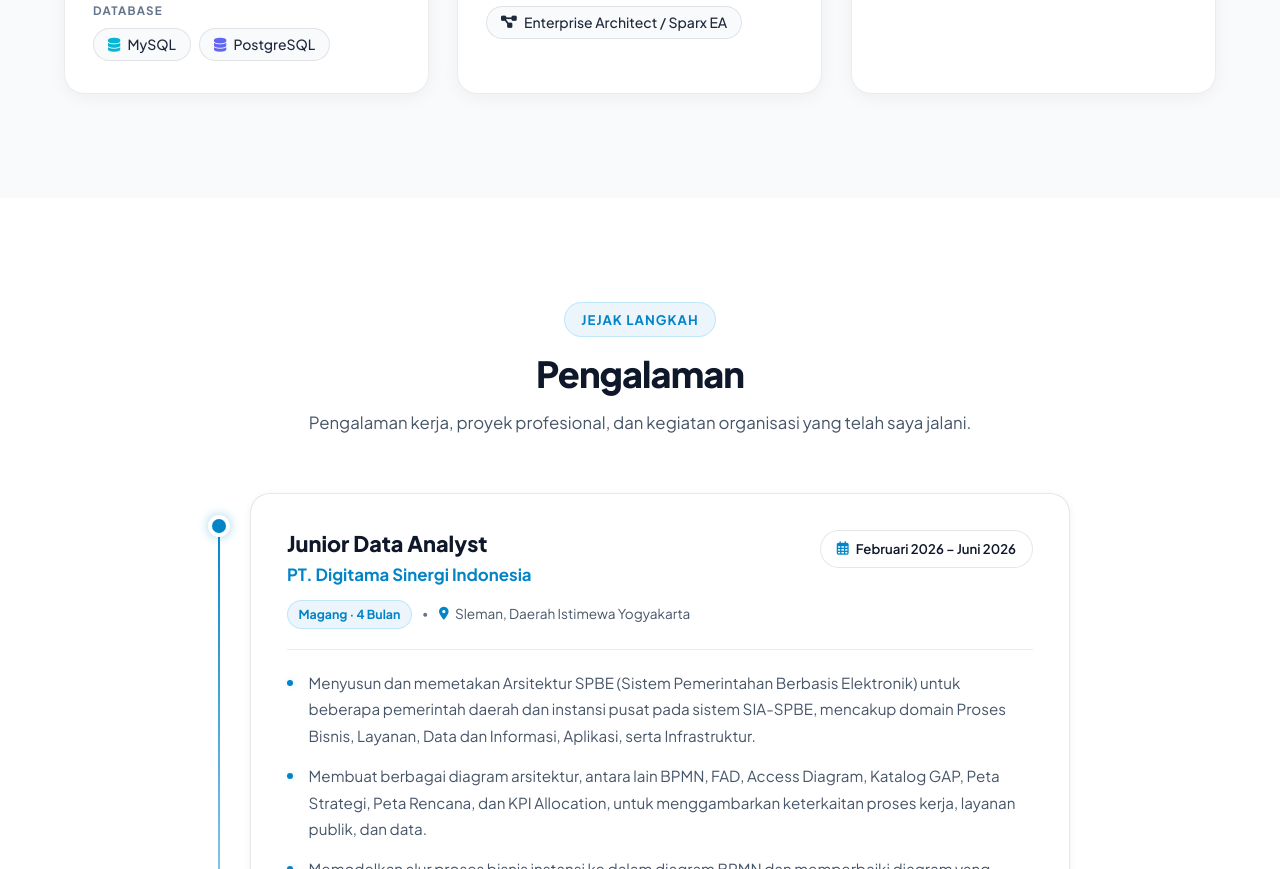
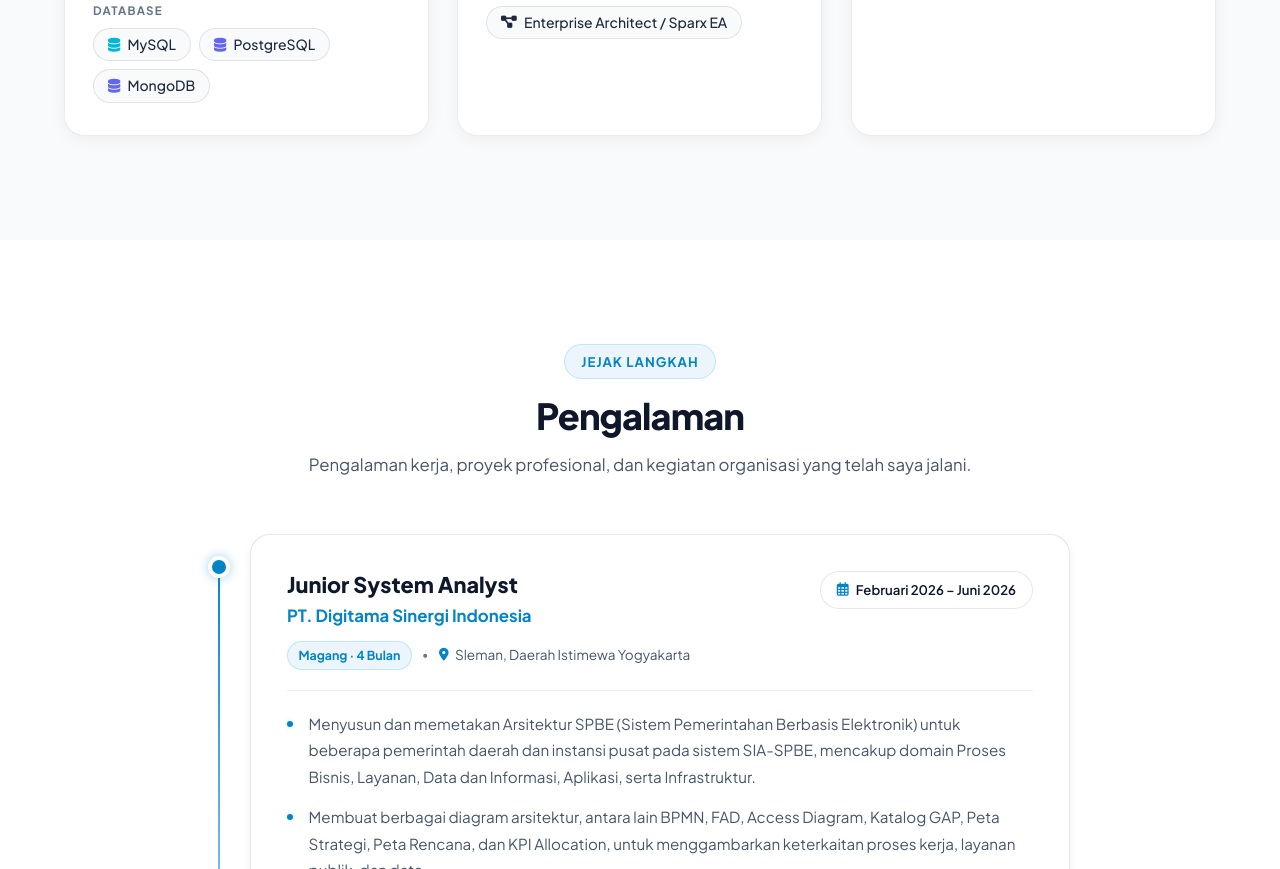
Before and after one commit to rayshaayunda00/portofolioraysha, a plain HTML site: page index.html in a window 1280 px wide. Shown: the part 2228-3097 px from the top of the page. Drawn offline with nearby package versions, Linux system fonts and the light colour scheme; animation ran at ten frames a second; a web font is replaced by a local one.

Commit message:
perbaiki

```diff
--- a/index.html
+++ b/index.html
@@ -275,6 +275,7 @@
                 <div class="skills-chips">
                   <span class="skill-chip"><i class="fas fa-database text-database" aria-hidden="true"></i> MySQL</span>
                   <span class="skill-chip"><i class="fas fa-database text-secondary" aria-hidden="true"></i> PostgreSQL</span>
+                  <span class="skill-chip"><i class="fas fa-database text-secondary" aria-hidden="true"></i> MongoDB</span>
                 </div>
               </div>
             </div>
@@ -345,7 +346,7 @@
             <div class="timeline-card">
               <header class="timeline-card-header">
                 <div class="timeline-card-title-group">
-                  <h3 class="timeline-role">Junior Data Analyst</h3>
+                  <h3 class="timeline-role">Junior System Analyst</h3>
                   <p class="timeline-company">PT. Digitama Sinergi Indonesia</p>
                   <div class="timeline-meta">
                     <span class="timeline-type-badge">Magang · 4 Bulan</span>
```
